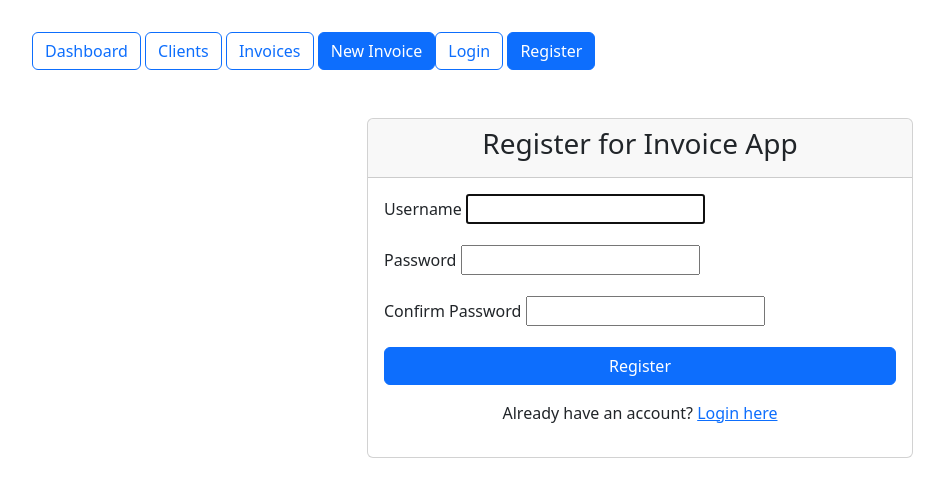
After one commit to DanielMontesD/invoiceapp, a Django app: page /register/ in a window 1280 px wide. The commit adds this page. Shown: the top 497 px of the page, without its empty margins (0-944 px from the left). Run offline with Django 4.2, Linux system fonts and the light colour scheme.

Commit message:
feat: Implement multi-user authentication and data isolation
- Add login/register system with Django authentication
- Filter all data by current user (clients, invoices)
- Fix invoice numbering to be unique per user instead of globally
- Create login and register templates
- Update header with login/logout functionality
- Ensure each user only sees their own data
- Add proper user assignment to all invoice creation flows

This implements complete multi-user support where each user has their own:
- Client list and management
- Invoice numbering sequence
- Data isolation and security

```diff
--- a/billing/urls.py
+++ b/billing/urls.py
@@ -26,4 +26,9 @@ urlpatterns = [
     path("invoices/<int:pk>/mark-sent/", views.invoice_mark_sent, name="invoice_mark_sent"),
     path("invoices/<int:pk>/mark-paid/", views.invoice_mark_paid, name="invoice_mark_paid"),
     path("invoices/<int:pk>/duplicate/", views.invoice_duplicate, name="invoice_duplicate"),
+
+    # Authentication URLs
+    path("login/", views.login_view, name="login"),
+    path("logout/", views.logout_view, name="logout"),
+    path("register/", views.register_view, name="register"),
 ]
--- a/billing/views.py
+++ b/billing/views.py
@@ -13,6 +13,8 @@ from .forms import InvoiceForm, WorkEntryFormSet, ClientForm, UserProfileForm
 from .models import Invoice, Client, WorkEntry, UserProfile
 from django.contrib.auth.decorators import login_required
 from django.contrib.auth.models import User
+from django.contrib.auth import authenticate, login, logout
+from django.contrib.auth.forms import UserCreationForm
 
 from io import BytesIO
 from xhtml2pdf import pisa
@@ -20,11 +22,13 @@ from xhtml2pdf import pisa
 
 # --- Client management views ---
 
+@login_required
 def client_list(request):
     """
     Display list of all clients with search and filtering capabilities.
+    Only shows clients belonging to the current user.
     """
-    clients = Client.objects.all()
+    clients = Client.objects.filter(user=request.user)
 
     # Search functionality
     search_query = request.GET.get('search', '')
@@ -48,11 +52,13 @@ def client_list(request):
     })
 
 
+@login_required
 def client_detail(request, pk):
     """
     Display client details and their associated invoices.
+    Only shows clients belonging to the current user.
     """
-    client = get_object_or_404(Client, pk=pk)
+    client = get_object_or_404(Client, pk=pk, user=request.user)
     invoices = client.invoices.all().order_by("-id")
 
     # Calculate total revenue from all invoices
@@ -65,6 +71,7 @@ def client_detail(request, pk):
     })
 
 
+@login_required
 def client_create(request):
     """
     Create a new client.
@@ -89,11 +96,13 @@ def client_create(request):
     })
 
 
+@login_required
 def client_edit(request, pk):
     """
     Edit an existing client.
+    Only allows editing clients belonging to the current user.
     """
-    client = get_object_or_404(Client, pk=pk)
+    client = get_object_or_404(Client, pk=pk, user=request.user)
 
     if request.method == "POST":
         form = ClientForm(request.POST, instance=client)
@@ -112,11 +121,13 @@ def client_edit(request, pk):
     })
 
 
+@login_required
 def client_delete(request, pk):
     """
     Delete a client (with confirmation).
+    Only allows deleting clients belonging to the current user.
     """
-    client = get_object_or_404(Client, pk=pk)
+    client = get_object_or_404(Client, pk=pk, user=request.user)
 
     if request.method == "POST":
         client_name = client.name
@@ -130,6 +141,7 @@ def client_delete(request, pk):
 
 
 # --- Legacy employee list view (for backward compatibility) ---
+@login_required
 def employee_list(request):
     """
     Legacy view - redirects to client_list for backward compatibility.
@@ -138,6 +150,7 @@ def employee_list(request):
 
 
 # --- Client detail view ---
+@login_required
 def employee_detail(request, pk):
     """
     Display client details and their associated invoices.
@@ -152,11 +165,13 @@ def employee_detail(request, pk):
 
 
 # --- Create invoice for specific client ---
+@login_required
 def invoice_create_for_employee(request, pk):
     """
     Create a new invoice for a specific client.
+    Only allows creating invoices for clients belonging to the current user.
     """
-    client = get_object_or_404(Client, pk=pk)
+    client = get_object_or_404(Client, pk=pk, user=request.user)
 
     if request.method == "POST":
         form = InvoiceForm(request.POST)
@@ -175,6 +190,9 @@ def invoice_create_for_employee(request, pk):
             invoice.client_email = client.email
             if not invoice.hourly_rate:
                 invoice.hourly_rate = client.default_hourly_rate
+
+            # Assign to the current user
+            invoice.user = request.user
 
             # Save invoice first
             invoice.save()
@@ -244,14 +262,16 @@ def invoice_create_for_employee(request, pk):
     )
 
 
+@login_required
 def invoice_list(request):
-    # Show all invoices for now (will add user filtering later)
-    invoices = Invoice.objects.all()
+    # Show only invoices belonging to the current user
+    invoices = Invoice.objects.filter(user=request.user)
     return render(request, "billing/invoice_list.html", {"invoices": invoices})
 
 
+@login_required
 def invoice_detail(request, pk):
-    invoice = get_object_or_404(Invoice, pk=pk)
+    invoice = get_object_or_404(Invoice, pk=pk, user=request.user)
     return render(request, "billing/invoice_detail.html", {"invoice": invoice})
 
 
@@ -266,6 +286,7 @@ def monday_of(d: date) -> date:
     return d - timedelta(days=d.weekday())
 
 
+@login_required
 def invoice_create(request):
     if request.method == "POST":
         form = InvoiceForm(request.POST)
@@ -282,6 +303,9 @@ def invoice_create(request):
                 # If no hourly rate specified, use client's default
                 if not invoice.hourly_rate:
                     invoice.hourly_rate = client.default_hourly_rate
+
+            # Assign to the current user
+            invoice.user = request.user
 
             # Save invoice first to get an ID
             invoice.save()
@@ -344,8 +368,9 @@ def invoice_create(request):
 
 
 # Creacion de invoices como PDF para poder ser enviados
+@login_required
 def invoice_pdf(request, pk):
-    invoice = get_object_or_404(Invoice, pk=pk)
+    invoice = get_object_or_404(Invoice, pk=pk, user=request.user)
     html = render_to_string("billing/invoice_pdf.html", {"invoice": invoice})
 
     result = BytesIO()
@@ -360,8 +385,9 @@ def invoice_pdf(request, pk):
     return resp
 
 
+@login_required
 def invoice_mark_sent(request, pk):
-    invoice = get_object_or_404(Invoice, pk=pk)
+    invoice = get_object_or_404(Invoice, pk=pk, user=request.user)
     if invoice.status == 'draft':
         invoice.status = 'sent'
         invoice.save()
@@ -370,8 +396,9 @@ def invoice_mark_sent(request, pk):
     return redirect('client_detail', pk=invoice.client.pk)
 
 
+@login_required
 def invoice_mark_paid(request, pk):
-    invoice = get_object_or_404(Invoice, pk=pk)
+    invoice = get_object_or_404(Invoice, pk=pk, user=request.user)
     if invoice.status == 'sent':
         invoice.status = 'paid'
         invoice.save()
@@ -380,12 +407,14 @@ def invoice_mark_paid(request, pk):
     return redirect('client_detail', pk=invoice.client.pk)
 
 
+@login_required
 def invoice_duplicate(request, pk):
-    original_invoice = get_object_or_404(Invoice, pk=pk)
+    original_invoice = get_object_or_404(Invoice, pk=pk, user=request.user)
 
     # Create a copy of the invoice
     new_invoice = Invoice.objects.create(
-        employee=original_invoice.employee,
+        user=request.user,  # Assign to current user
+        client=original_invoice.client,  # Use client instead of employee
         client_name=original_invoice.client_name,
         client_email=original_invoice.client_email,
         period_type=original_invoice.period_type,
@@ -407,3 +436,49 @@ def invoice_duplicate(request, pk):
 
     messages.success(request, f"Invoice duplicated. New invoice: {new_invoice.invoice_number}")
     return redirect('invoice_detail', pk=new_invoice.pk)
+
+
+# Authentication views
+def login_view(request):
+    """
+    Simple login view for the application.
+    """
+    if request.method == 'POST':
+        username = request.POST.get('username')
+        password = request.POST.get('password')
+        user = authenticate(request, username=username, password=password)
+        if user is not None:
+            login(request, user)
+            return redirect('client_list')
+        else:
+            messages.error(request, 'Invalid username or password.')
+
+    return render(request, 'billing/login.html')
+
+
+def logout_view(request):
+    """
+    Logout view.
+    """
+    logout(request)
+    return redirect('login')
+
+
+def register_view(request):
+    """
+    Simple registration view.
+    """
+    if request.method == 'POST':
+        form = UserCreationForm(request.POST)
+        if form.is_valid():
+            form.save()
+            username = form.cleaned_data.get('username')
+            password = form.cleaned_data.get('password1')
+            user = authenticate(username=username, password=password)
+            if user:
+                login(request, user)
+                return redirect('client_list')
+    else:
+        form = UserCreationForm()
+
+    return render(request, 'billing/register.html', {'form': form})
--- a/templates/base.html
+++ b/templates/base.html
@@ -19,10 +19,23 @@
 </head>
 <body>
   <header>
-    <a class="btn btn-outline-primary" href="{% url 'dashboard' %}">Dashboard</a>
-    <a class="btn btn-outline-primary" href="{% url 'client_list' %}">Clients</a>
-    <a class="btn btn-outline-primary" href="{% url 'invoice_list' %}">Invoices</a>
-    <a class="btn btn-primary" href="{% url 'invoice_create' %}">New Invoice</a>
+    <div class="d-flex justify-content-between align-items-center">
+      <div>
+        <a class="btn btn-outline-primary" href="{% url 'dashboard' %}">Dashboard</a>
+        <a class="btn btn-outline-primary" href="{% url 'client_list' %}">Clients</a>
+        <a class="btn btn-outline-primary" href="{% url 'invoice_list' %}">Invoices</a>
+        <a class="btn btn-primary" href="{% url 'invoice_create' %}">New Invoice</a>
+      </div>
+      <div>
+        {% if user.is_authenticated %}
+          <span class="text-muted me-3">Welcome, {{ user.username }}</span>
+          <a class="btn btn-outline-secondary" href="{% url 'logout' %}">Logout</a>
+        {% else %}
+          <a class="btn btn-outline-primary" href="{% url 'login' %}">Login</a>
+          <a class="btn btn-primary" href="{% url 'register' %}">Register</a>
+        {% endif %}
+      </div>
+    </div>
   </header>
 
   {% if messages %}
--- /dev/null
+++ b/templates/billing/register.html
@@ -0,0 +1,48 @@
+{% extends "base.html" %}
+{% block title %}Register{% endblock %}
+{% block content %}
+<div class="container mt-5">
+    <div class="row justify-content-center">
+        <div class="col-md-6">
+            <div class="card">
+                <div class="card-header">
+                    <h3 class="text-center">Register for Invoice App</h3>
+                </div>
+                <div class="card-body">
+                    <form method="post">
+                        {% csrf_token %}
+                        <div class="mb-3">
+                            <label for="id_username" class="form-label">Username</label>
+                            {{ form.username }}
+                            {% if form.username.errors %}
+                                <div class="text-danger">{{ form.username.errors }}</div>
+                            {% endif %}
+                        </div>
+                        <div class="mb-3">
+                            <label for="id_password1" class="form-label">Password</label>
+                            {{ form.password1 }}
+                            {% if form.password1.errors %}
+                                <div class="text-danger">{{ form.password1.errors }}</div>
+                            {% endif %}
+                        </div>
+                        <div class="mb-3">
+                            <label for="id_password2" class="form-label">Confirm Password</label>
+                            {{ form.password2 }}
+                            {% if form.password2.errors %}
+                                <div class="text-danger">{{ form.password2.errors }}</div>
+                            {% endif %}
+                        </div>
+                        <div class="d-grid">
+                            <button type="submit" class="btn btn-primary">Register</button>
+                        </div>
+                    </form>
+
+                    <div class="text-center mt-3">
+                        <p>Already have an account? <a href="{% url 'login' %}">Login here</a></p>
+                    </div>
+                </div>
+            </div>
+        </div>
+    </div>
+</div>
+{% endblock %}
```
Also changed, not shown: billing/models.py (+17 -6 lines), templates/billing/login.html (added, +41 -0 lines), billing/migrations/0008_alter_invoice_invoice_number_and_more.py (added), billing/migrations/0009_auto_20250911_0055.py (added).
